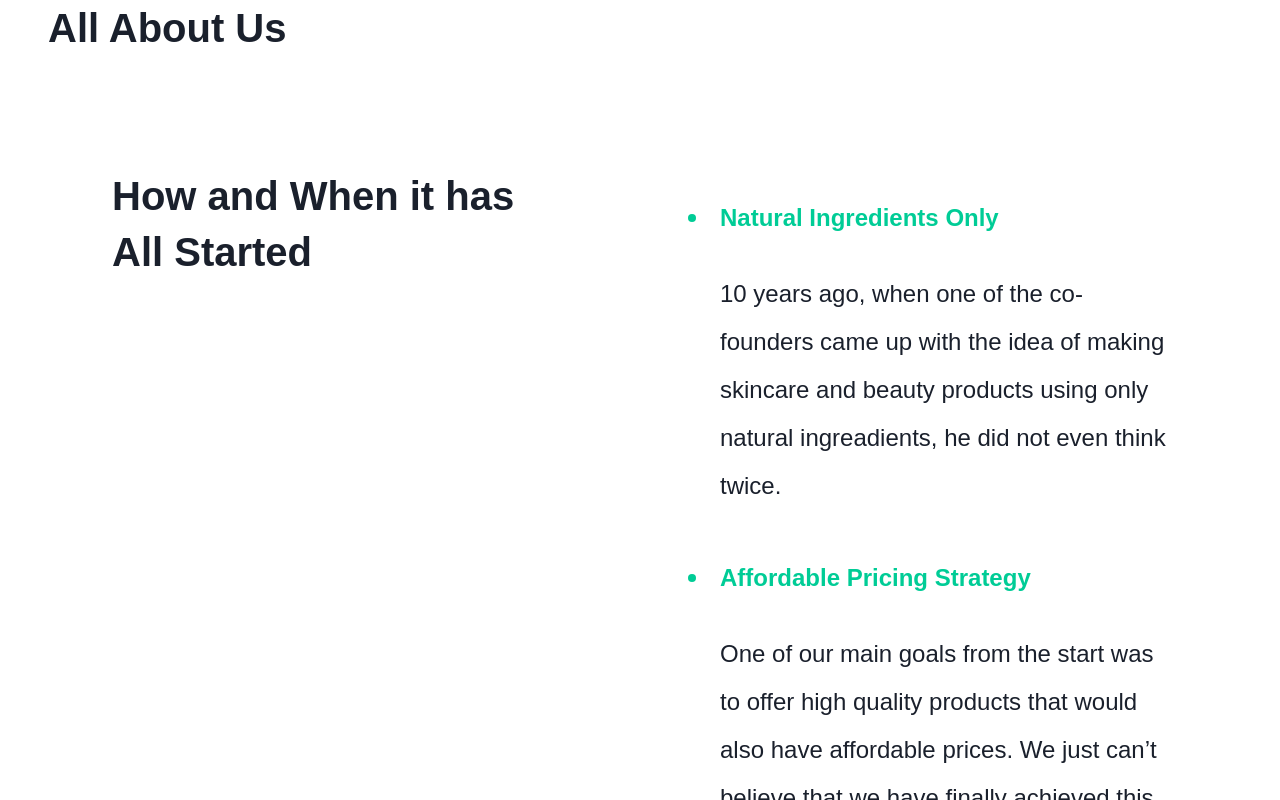
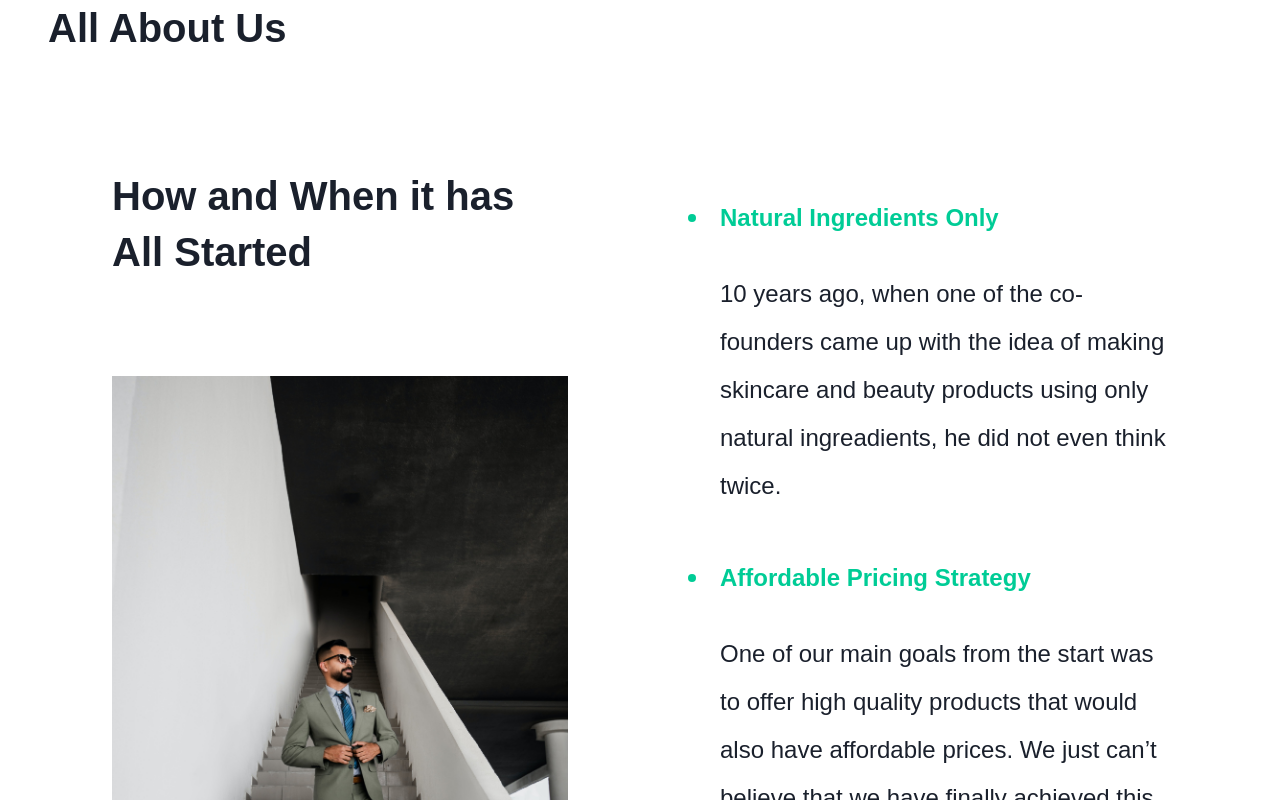
Before and after one commit to Dharmik79/vastram, a React (Vite) app: page /AboutUS in a window 1280 px wide. Shown: the top 800 px of the page. Built offline with nearby package versions, Linux system fonts and the light colour scheme; no server answers.

Commit message:
added the images for the about us page

```diff
--- a/src/components/AboutUS/index.jsx
+++ b/src/components/AboutUS/index.jsx
@@ -1,5 +1,5 @@
 import React from 'react';
-import image from '../../assets/img/company-photo.jpg';
+import image from '../../assets/images/model.jpg';
 
 export default function index() {
   const photoStyle = {
@@ -24,7 +24,7 @@ export default function index() {
                 <h2 class="company__title title">
                   How and When it has All Started
                 </h2>
-                <div class="company__photo" style={photoStyle}></div>
+                <img src={photoStyle?.backgroundImage}></img>
               </div>
               <div class="company__col">
                 <div class="company__item">
--- a/src/components/HomePage/index.jsx
+++ b/src/components/HomePage/index.jsx
@@ -23,7 +23,7 @@ export default function index() {
   React.useEffect(() => {
     getData();
   }, []);
-
+console.log(state)
   return (
     <div>
       <div class="products products_main section">
```
Also changed, not shown: src/assets/images/model.jpg (added).
